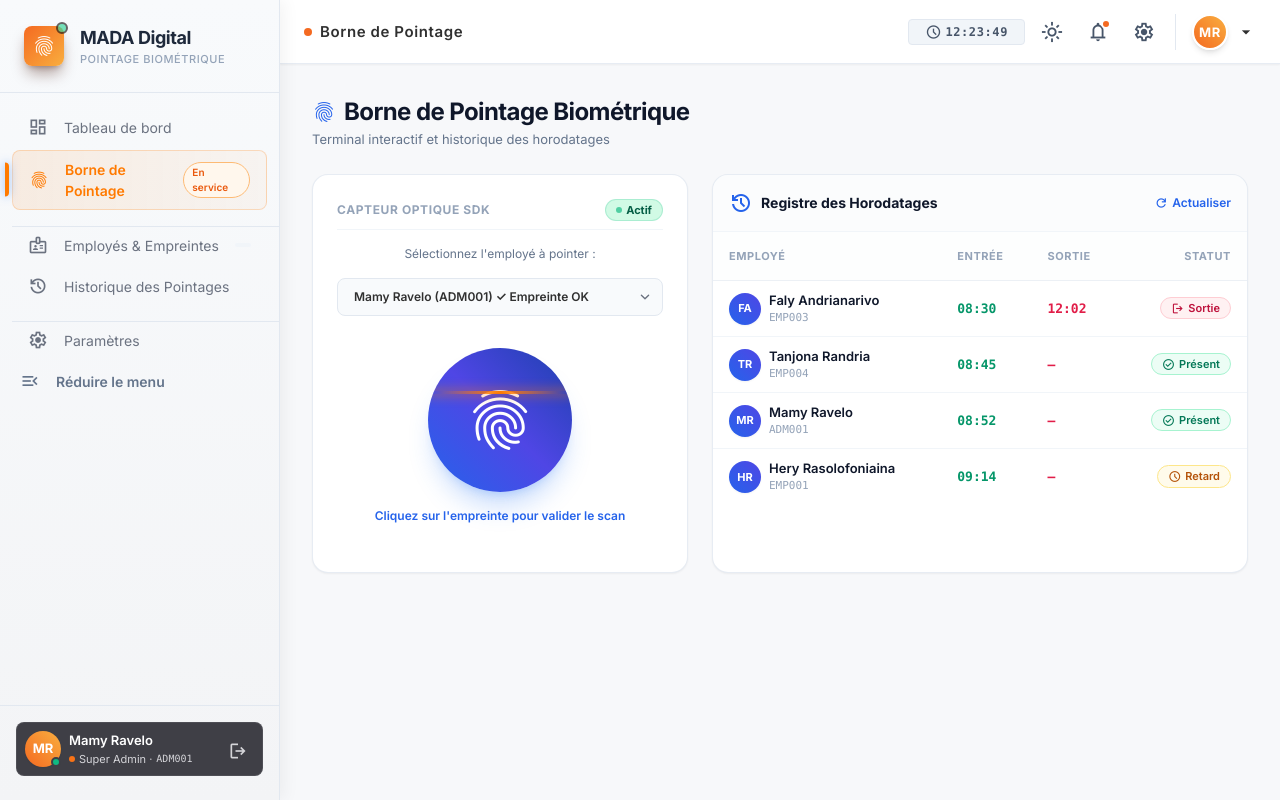
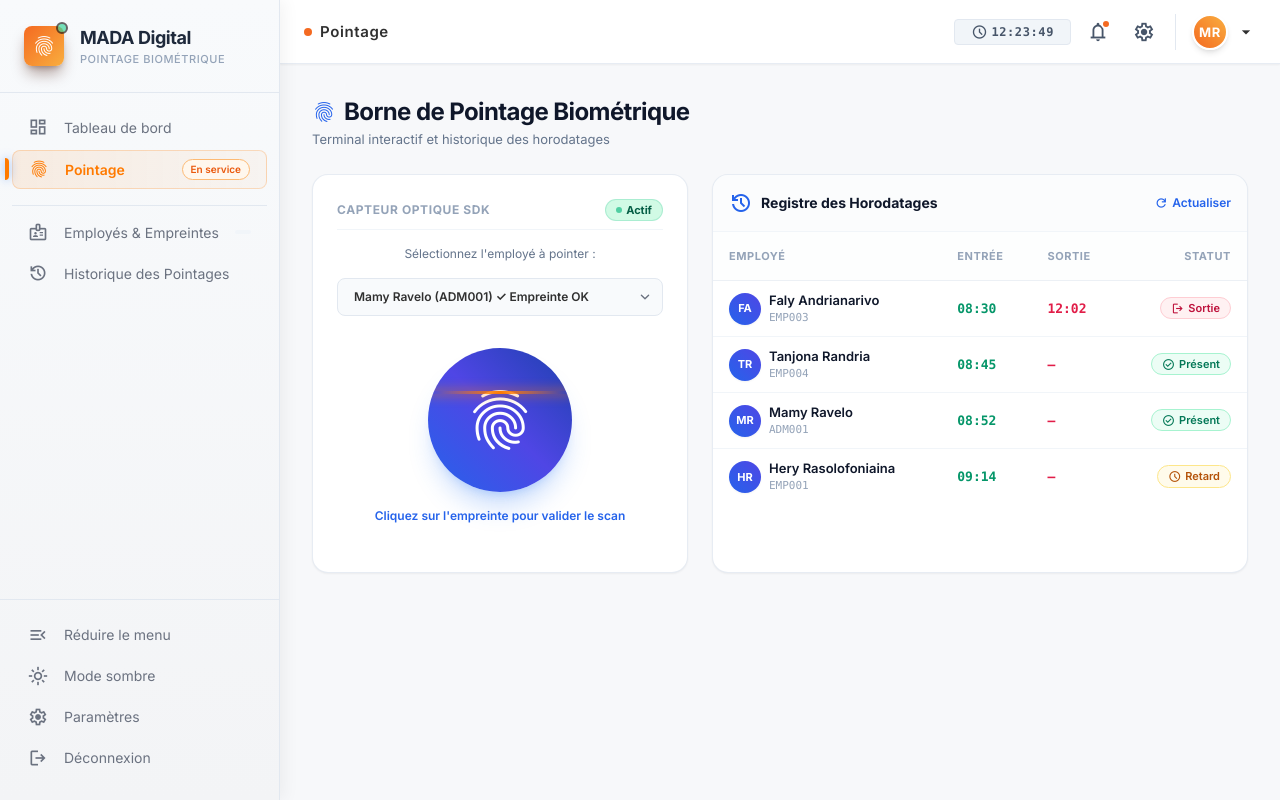
Before and after one commit to MADA-Digital-pointage-Biometrique/pointage-par-empreinte-biometrique-avec-interface-WEB, a PHP site: page /pointage.html in a window 1280 px wide. Run offline with PHP 8.4, Linux system fonts and the light colour scheme; some libraries are stand-ins or nearby versions.

Commit message:
Restructuration sidebar : zone basse (Réduire le menu, Mode sombre, Paramètres, Déconnexion), libellé Pointage, suppression scrollbar horizontal, alignement des icônes

```diff
--- a/frontend/assets/css/app.css
+++ b/frontend/assets/css/app.css
@@ -265,22 +265,6 @@ body { font-family: 'Inter', sans-serif; background-color: var(--bg-secondary);
 .nav-footer-border      { border-top: 1px solid #E2E8F0; }
 .dark .nav-footer-border{ border-top: 1px solid #374151; }
 
-/* Zone utilisateur (card bas de sidebar) */
-.nav-user-zone {
-    background-color: #3F3F46;
-    border:           1px solid rgba(255,255,255,0.08);
-}
-
-/* Textes de la zone utilisateur */
-.nav-user-name      { color: #FFFFFF; }
-.nav-user-info      { color: #D4D4D8; }
-.nav-user-matricule { color: #D4D4D8; }
-.nav-user-status-border { border-color: #3F3F46; }
-
-/* Bouton déconnexion */
-.nav-logout-btn         { color: #D4D4D8; }
-.nav-logout-btn:hover   { color: #F87171; background-color: rgba(239,68,68,0.12); }
-
 
 /* Sidebar Menu Nav Items */
 .nav-item-link {
@@ -289,6 +273,11 @@ body { font-family: 'Inter', sans-serif; background-color: var(--bg-secondary);
     border-radius: 0.5rem;
     margin: 0 0.5rem;
     color: var(--text-secondary);
+}
+/* Boutons d'action en bas de sidebar : visuellement identiques aux liens */
+.sidenav button.nav-item-link {
+    border: 0;
+    background: transparent;
 }
 .nav-item-link::before {
     content: '';
@@ -481,17 +470,13 @@ body.auth-view #spa-main {
         width: calc(100% - 76px) !important;
     }
 
-    /* Masquer les textes : icônes seules */
+/* Masquer les textes : icônes seules */
     body.sidebar-collapsed .nav-brand-title,
     body.sidebar-collapsed .nav-brand-sub,
     body.sidebar-collapsed .nav-section-title,
     body.sidebar-collapsed .nav-item-link span:not(.material-symbols-outlined),
     body.sidebar-collapsed .nav-badge-service,
-    body.sidebar-collapsed .nav-badge-count,
-    body.sidebar-collapsed .nav-user-name,
-    body.sidebar-collapsed .nav-user-info,
-    body.sidebar-collapsed .sidebar-toggle-label,
-    body.sidebar-collapsed #btn-logout {
+    body.sidebar-collapsed .nav-badge-count {
         display: none;
     }
 
@@ -502,20 +487,7 @@ body.auth-view #spa-main {
         padding-right: 0;
     }
 
-    /* Zone utilisateur : avatar seul, centré */
-    body.sidebar-collapsed .nav-user-zone {
-        justify-content: center;
-        flex-direction: column;
-        gap: 4px;
-    }
-
-    /* Bouton de repli : icône seule, centrée, rotation pour indiquer l'expansion */
-    body.sidebar-collapsed #btn-toggle-sidebar {
-        justify-content: center;
-        padding-left: 0;
-        padding-right: 0;
-    }
-
+    /* Bouton de repli : icône seule, rotation pour indiquer l'expansion */
     body.sidebar-collapsed #btn-toggle-sidebar .material-symbols-outlined {
         transform: rotate(180deg);
     }
--- a/frontend/assets/js/app.js
+++ b/frontend/assets/js/app.js
@@ -16,7 +16,7 @@ const NAV_SECTIONS = [
         title: 'VUE GÉNÉRALE',
         items: [
             { page: 'dashboard', link: 'dashboard.html', icon: 'dashboard', label: 'Tableau de bord' },
-            { page: 'pointage', link: 'pointage.html', icon: 'fingerprint', label: 'Borne de Pointage', badge: 'En service' },
+            { page: 'pointage', link: 'pointage.html', icon: 'fingerprint', label: 'Pointage', badge: 'En service' },
         ]
     },
     {
@@ -24,12 +24,6 @@ const NAV_SECTIONS = [
         items: [
             { page: 'employes', link: 'employes.html', icon: 'badge', label: 'Employés & Empreintes', adminOnly: true, badgeId: 'badge-count-emp' },
             { page: 'historique', link: 'historique.html', icon: 'history', label: 'Historique des Pointages' },
-        ]
-    },
-    {
-        title: 'SYSTÈME',
-        items: [
-            { page: 'parametres', link: 'parametres.html', icon: 'settings', label: 'Paramètres', collapseToggle: true },
         ]
     }
 ];
@@ -48,7 +42,7 @@ function setSidebarCollapsed(collapsed) {
     document.body.classList.toggle('sidebar-collapsed', !!collapsed);
     storage.set('mada-sidebar', collapsed ? '1' : '0');
     const btn = document.getElementById('btn-toggle-sidebar');
-    if (btn) btn.title = collapsed ? 'Développer le menu' : 'Réduire le menu';
+    if (btn) btn.dataset.label = collapsed ? 'Développer le menu' : 'Réduire le menu';
 }
 
 function toggleSidebar() {
@@ -59,7 +53,7 @@ function initSidebar() {
     const collapsed = storage.get('mada-sidebar') === '1';
     document.body.classList.toggle('sidebar-collapsed', collapsed);
     const btn = document.getElementById('btn-toggle-sidebar');
-    if (btn) btn.title = collapsed ? 'Développer le menu' : 'Réduire le menu';
+    if (btn) btn.dataset.label = collapsed ? 'Développer le menu' : 'Réduire le menu';
 }
 
 // Tooltip (indice d'onglet) au survol des liens de navigation
@@ -118,13 +112,13 @@ function buildShell() {
                 <div class="w-full h-px nav-divider mb-md"></div>
 
                 <!-- Navigation Sections -->
-                <div class="flex flex-col gap-md flex-grow overflow-y-auto px-xs">
+                <div class="flex flex-col gap-md flex-grow overflow-y-auto overflow-x-hidden px-xs">
                     ${NAV_SECTIONS.map((sec, idx) => {
                         const validItems = sec.items.filter(i => !i.adminOnly || user.role === 'admin' || user.role === 'super_admin');
                         if (validItems.length === 0) return '';
                         return `
                             <div>
-                                ${idx > 0 ? `<div class="w-full h-px nav-divider mx-sm"></div>` : ''}
+                                ${idx > 0 ? `<div class="h-px nav-divider mx-sm mb-sm"></div>` : ''}
                                 <ul class="flex flex-col gap-xs">
                                     ${validItems.map(i => {
                                         const isActive = i.page === current;
@@ -139,15 +133,7 @@ function buildShell() {
                                                 ${i.badgeId ? `<span id="${i.badgeId}" class="nav-badge-count text-[10px] font-mono px-2 py-0.5 rounded-full"></span>` : ''}
                                             </a>
                                         </li>
-                                        ${i.collapseToggle ? `
-                                        <li>
-                                            <button id="btn-toggle-sidebar" title="Réduire le menu" class="hidden md:flex w-full items-center justify-between px-md py-sm rounded-xl text-[14px] font-semibold text-slate-500 dark:text-stone-400 hover:text-[#F46A21] hover:bg-orange-50 dark:hover:bg-stone-800/60 transition-colors cursor-pointer">
-                                                <div class="flex items-center gap-md">
-                                                    <span class="material-symbols-outlined transition-transform duration-300" style="font-size:20px;">menu_open</span>
-                                                    <span class="sidebar-toggle-label">Réduire le menu</span>
-                                                </div>
-                                            </button>
-                                        </li>` : ''}`;
+                                        `;
                                     }).join('')}
                                 </ul>
                             </div>
@@ -155,28 +141,43 @@ function buildShell() {
                     }).join('')}
                 </div>
 
-                <!-- Sidebar Footer : User Mini Profile Menu Card -->
-                <div class="mt-auto px-md pt-md nav-footer-border">
-                    <div class="nav-user-zone rounded-xl p-sm flex items-center justify-between gap-sm">
-                        <div class="flex items-center gap-sm min-w-0">
-                            <div class="relative">
-                                <div class="w-9 h-9 rounded-full bg-gradient-to-tr from-[#F46A21] to-[#F9AE3F] text-white flex items-center justify-center font-bold text-[13px] shadow-sm">
-                                    ${initialsOf(user)}
+                <!-- Sidebar Footer : Réduire le menu / Mode sombre / Paramètres / Déconnexion -->
+                <div class="mt-auto px-xs pt-md nav-footer-border">
+                    <ul class="flex flex-col gap-xs">
+                        <li>
+                            <button id="btn-toggle-sidebar" data-label="Réduire le menu" class="nav-item-link hidden md:flex w-full items-center justify-between px-md py-sm text-[14px] cursor-pointer">
+                                <div class="flex items-center gap-md">
+                                    <span class="material-symbols-outlined transition-transform duration-300" style="font-size:20px;">menu_open</span>
+                                    <span>Réduire le menu</span>
                                 </div>
-                                <span class="absolute bottom-0 right-0 w-2.5 h-2.5 bg-emerald-500 border-2 nav-user-status-border rounded-full"></span>
-                            </div>
-                            <div class="min-w-0 flex-1">
-                                <div class="font-semibold text-[13px] truncate nav-user-name">${user.prenom} ${user.nom}</div>
-                                <div class="text-[11px] truncate flex items-center gap-1 nav-user-info">
-                                    <span class="inline-block w-1.5 h-1.5 rounded-full bg-[#F97316]"></span>
-                                    ${user.role === 'super_admin' ? 'Super Admin' : 'Admin RH'} · <span class="font-mono text-[10px] nav-user-matricule">${user.matricule}</span>
+                            </button>
+                        </li>
+                        <li>
+                            <button id="btn-toggle-darkmode" data-label="Mode sombre" class="nav-item-link flex w-full items-center justify-between px-md py-sm text-[14px] cursor-pointer">
+                                <div class="flex items-center gap-md">
+                                    <span class="material-symbols-outlined dark:hidden" style="font-size:20px;">light_mode</span>
+                                    <span class="material-symbols-outlined hidden dark:inline" style="font-size:20px;">dark_mode</span>
+                                    <span>Mode sombre</span>
                                 </div>
-                            </div>
-                        </div>
-                        <button id="btn-logout" title="Déconnexion" class="nav-logout-btn p-1.5 rounded-lg transition-colors cursor-pointer">
-                            ${icon('logout', 20)}
-                        </button>
-                    </div>
+                            </button>
+                        </li>
+                        <li>
+                            <a class="nav-item-link flex items-center justify-between px-md py-sm text-[14px] ${current === 'parametres' ? 'active-menu' : ''}" href="parametres.html" data-label="Paramètres">
+                                <div class="flex items-center gap-md">
+                                    ${icon('settings', 20, current === 'parametres')}
+                                    <span>Paramètres</span>
+                                </div>
+                            </a>
+                        </li>
+                        <li>
+                            <button id="btn-logout" data-label="Déconnexion" class="nav-item-link flex w-full items-center justify-between px-md py-sm text-[14px] cursor-pointer">
+                                <div class="flex items-center gap-md">
+                                    ${icon('logout', 20)}
+                                    <span>Déconnexion</span>
+                                </div>
+                            </button>
+                        </li>
+                    </ul>
                 </div>
             </nav>
         `;
@@ -188,6 +189,11 @@ function buildShell() {
     // Attach sidebar collapse toggle + restore l'état mémorisé
     document.getElementById('btn-toggle-sidebar')?.addEventListener('click', toggleSidebar);
     initSidebar();
+
+    // Attach dark mode toggle (sidebar bottom)
+    document.getElementById('btn-toggle-darkmode')?.addEventListener('click', () => {
+        toggleDarkMode();
+    });
 
     // Tooltips de survol sur les onglets
     setupNavTooltips();
@@ -206,7 +212,7 @@ function renderTopbarSlot(pageName) {
     if (!user) return;
 
     const item = NAV_SECTIONS.flatMap(s => s.items).find(i => i.page === pageName);
-    const pageTitle = item ? item.label : 'Dashboard';
+    const pageTitle = item ? item.label : (pageName === 'parametres' ? 'Paramètres' : 'Dashboard');
     const showSearch = pageName === 'employes' || pageName === 'historique';
 
     if (showSearch) {
@@ -248,12 +254,6 @@ function renderTopbarSlot(pageName) {
                     ${icon('schedule', 16)}
                     <span id="topbar-clock">--:--:--</span>
                 </div>
-
-                <!-- 0. DARK MODE TOGGLE -->
-                <button id="btn-toggle-darkmode" title="Changer le thème" class="text-slate-600 dark:text-slate-300 hover:text-[#F46A21] hover:bg-slate-100 dark:hover:bg-stone-800 transition-colors cursor-pointer p-2 rounded-xl">
-                    <span class="material-symbols-outlined dark:hidden" style="font-size:22px;">light_mode</span>
-                    <span class="material-symbols-outlined hidden dark:inline" style="font-size:22px;">dark_mode</span>
-                </button>
 
                 <!-- 1. NOTIFICATIONS DROPDOWN MENU -->
                 <div class="relative" id="menu-notifications-container">
@@ -361,11 +361,6 @@ function renderTopbarSlot(pageName) {
     // Mobile drawer menu toggle
     document.getElementById('btn-menu')?.addEventListener('click', () => {
         document.body.classList.toggle('nav-open');
-    });
-
-    // Dark Mode Toggle
-    document.getElementById('btn-toggle-darkmode')?.addEventListener('click', () => {
-        toggleDarkMode();
     });
 
     // Setup Dropdown Toggle Handlers (Notification, Settings, User Profile)
```
